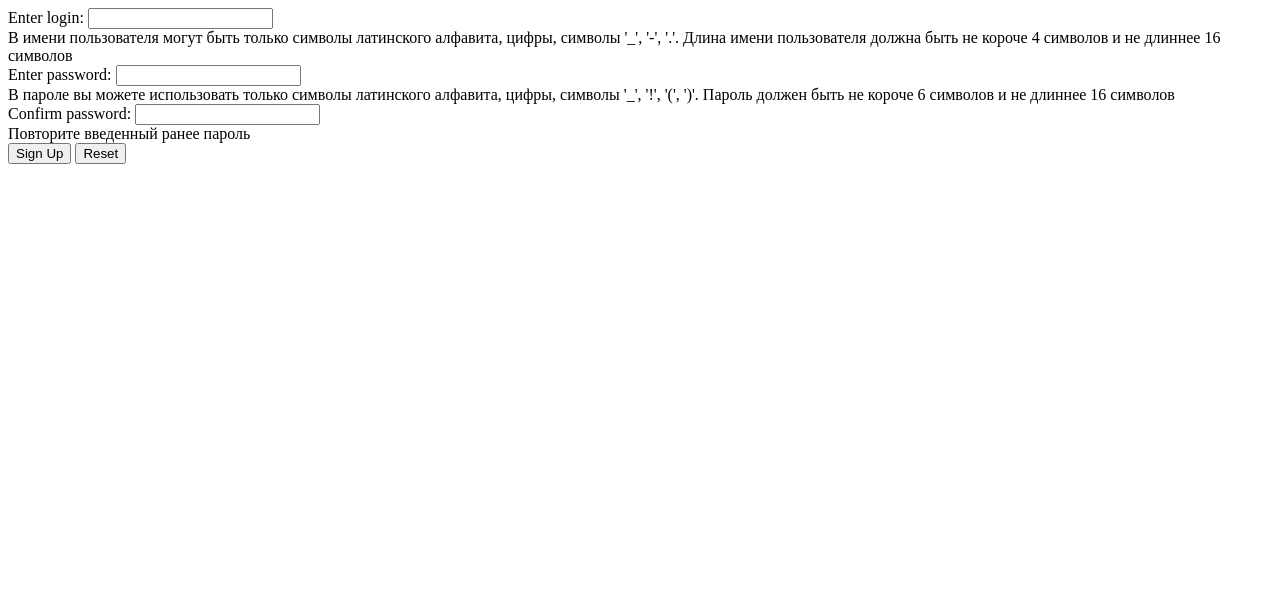
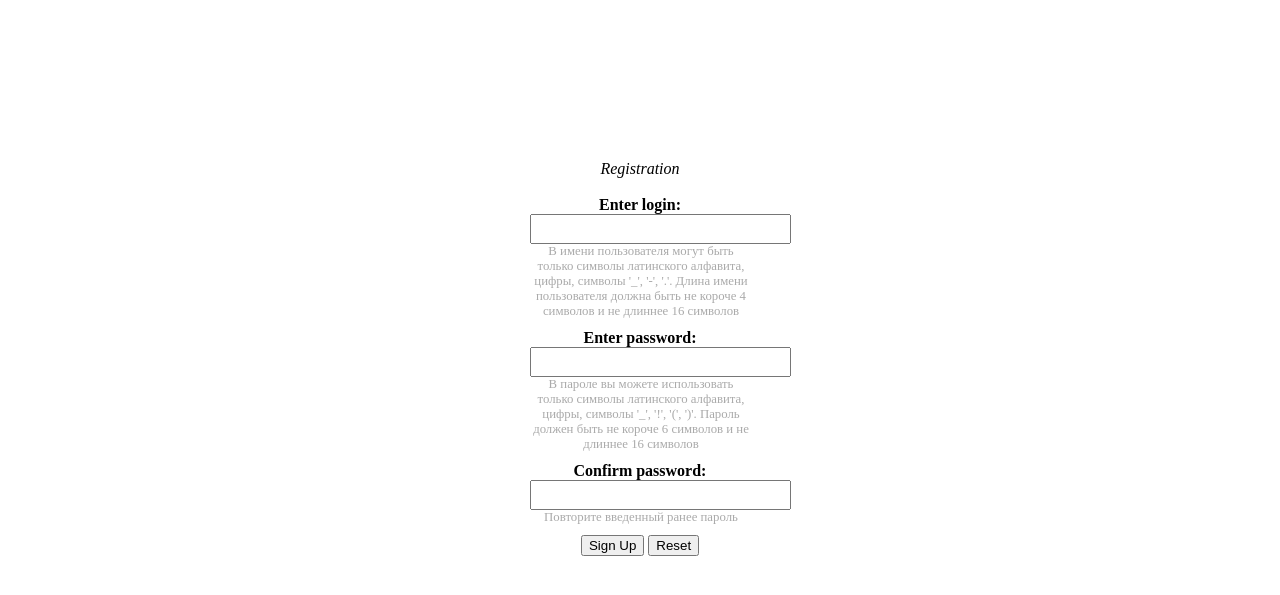
Before and after one commit to IvanForSecutity/Kursach, a PHP site: page /registration.php in a window 1280 px wide. Shown: the top 595 px of the page. Run offline with PHP 8.4, Linux system fonts and the light colour scheme.

Commit message:
[codedrop] Better registration view + minor interface changes.

```diff
--- a/krspace/hangar.php
+++ b/krspace/hangar.php
@@ -56,7 +56,7 @@ foreach ($ships as $cur_ship)
         <div style="text-align: left; padding-right: 50px; padding-top: 10px;">
             Your ships
             <form action="" method="POST">
-                <table  class="two_columns" cellspacing="0">
+                <table  class="ships_table" cellspacing="0">
                     <tr>
                         <th>Ship name</th> <th>Action</th>
                     </tr>
--- a/krspace/registration.php
+++ b/krspace/registration.php
@@ -4,8 +4,9 @@
 
 require_once('php_functions/functions.php');
 
-// TODO: Ерроры надо выводить красиво, а не через жопу, как сейчас...
-// TODO: И требования к логину/паролю - тоже
+// Initialize variables for possible errors
+$errors = array();
+$errors['login'] = $errors['password'] = $errors['password_again'] = $errors['full_error'] = '';
 
 if(isset($_POST['btnSignUp']))
 {
@@ -16,15 +17,15 @@ if(isset($_POST['btnSignUp']))
 
     // If the login fails the check, there will be an error message
     $error_login = checkLogin($login);
-    $error_login === true ? '' : print $error_login;
+    $errors['login'] = ($error_login === true ? '' : $error_login);
 
     // If the password fails the check, there will be an error message
     $error_password = checkPassword($password);
-    $error_password === true ? '' : print $error_password;
+    $errors['password'] = ($error_password === true ? '' : $error_password);
 
     // If the password is entered correctly, but the passwords are not identical, there will be an error message
     $error_password_again = ($password === $password_again);
-    $error_password_again === true ? '' : print 'The passwords you entered do not match';
+    $errors['password_again'] = ($error_password_again === true ? '' : 'The passwords you entered do not match');
 
     // If there are no errors, we need to add information about user to DB
     if($error_login === true && $error_password === true && $error_password_again === true)
@@ -42,7 +43,7 @@ if(isset($_POST['btnSignUp']))
         // Otherwise, we inform the user of an error
         else
         {
-            print $reg;
+            $errors['full_error'] = $reg;
         }
     }
 }
@@ -54,23 +55,25 @@ if(isset($_POST['btnSignUp']))
         <link rel="stylesheet" href="style/my_style.css">
     </head>
     <body>
+        <div style="align-content: center; text-align: center; margin-top: 10em">
+            <em>Registration</em><br><br>
             <form action="" method="post">
                 <div class="row">
                     <label for="login">Enter login:</label>
                     <input type="text" class="text" name="login" id="login" value="" />
-            <div class="error" id="login-error"></div>
+                    <div class="error" id="login-error"> <?=$errors['login'];?> </div>
                     <div class="instruction" id="login-instruction">В имени пользователя могут быть только символы латинского алфавита, цифры, символы '_', '-', '.'. Длина имени пользователя должна быть не короче 4 символов и не длиннее 16 символов</div>
                 </div>
                 <div class="row">
                     <label for="password">Enter password:</label>
                     <input type="password" class="text" name="password" id="password" value="" />
-            <div class="error" id="password-error"></div>
+                    <div class="error" id="password-error"> <?=$errors['password'];?> </div>
                     <div class="instruction" id="password-instruction">В пароле вы можете использовать только символы латинского алфавита, цифры, символы '_', '!', '(', ')'. Пароль должен быть не короче 6 символов и не длиннее 16 символов</div>
                 </div>
                 <div class="row">
                     <label for="password_again">Confirm password:</label>
                     <input type="password" class="text" name="password_again" id="password_again" value="" />
-            <div class="error" id="password_again-error"></div>
+                    <div class="error" id="password_again-error"> <?=$errors['password_again'];?> </div>
                     <div class="instruction" id="password_again-instruction">Повторите введенный ранее пароль</div>
                 </div>
                 <div class="row">
@@ -81,5 +84,12 @@ if(isset($_POST['btnSignUp']))
                     <input type="reset" name="btnReset" id="btn-reset" value="Reset" />
                 </div>
             </form>
+        </div>
+        <!-- Block for displaying error messages -->
+        <div style="align-content: center; text-align: center;">
+            <div id="full_error" class="error" style="display: <?php echo $errors['full_error'] ? 'inline-block' : 'none'; ?>;">
+                <?php echo $errors['full_error'] ? $errors['full_error'] : ''; ?>
+            </div>
+        </div>
     </body>
 </html>
--- a/krspace/style/my_style.css
+++ b/krspace/style/my_style.css
@@ -101,6 +101,21 @@ td.right_col
     text-align: right;
 }
 
+table.two_columns
+{
+    width:  100%;
+    border-spacing: 0;
+}
+table.two_columns td
+{
+    width: 50%;
+    vertical-align: top;
+}
+td.right_col
+{
+    text-align: right;
+}
+
 .module_background
 {
     position: relative;
@@ -154,24 +169,24 @@ p:hover
     background-color: #efefef;
 }
 
-table.two_columns
+table.ships_table
 {
     width: 300px; /* Ширина таблицы */
     border: 1px solid black; /* Рамка вокруг таблицы */
     border-bottom: none; /* Убираем линию снизу */
 }
-table.two_columns td, th
+table.ships_table td, th
 {
     padding: 3px; /* Поля вокруг содержимого ячеек */
 }
-table.two_columns th
+table.ships_table th
 {
     text-align: left; /* Выравнивание по левому краю */
     background: black; /* Цвет фона */
     color: white; /* Цвет текста */
     border: 1px solid white; /* Рамка вокруг ячеек */
 }
-table.two_columns td
+table.ships_table td
 {
     border-bottom: 1px solid black; /* Линия снизу */
 }
@@ -181,3 +196,34 @@ button.input_image
     border: 0px;
     padding: 0px;
 }
+
+.instruction
+{
+    font-size:0.8em;
+    color:#aaaaaa;
+    margin-left:2px;
+    cursor:default;
+}
+.error
+{
+    color:red;
+    background:yellow;
+    margin-left:3px;
+}
+
+.row
+{
+    margin: auto;
+    margin-bottom:10px;
+    width:220px;
+}
+.row label
+{
+    display:block;
+    font-weight:bold;
+}
+.row input.text
+{
+    font-size:1.2em;
+    padding:2px 5px;
+}
```
Also changed, not shown: krspace/crafter.php (+10 -3 lines), krspace/game.php (+14 -4 lines), krspace/login.php (+11 -2 lines). Lines whose indentation alone changed are shown as unchanged.
